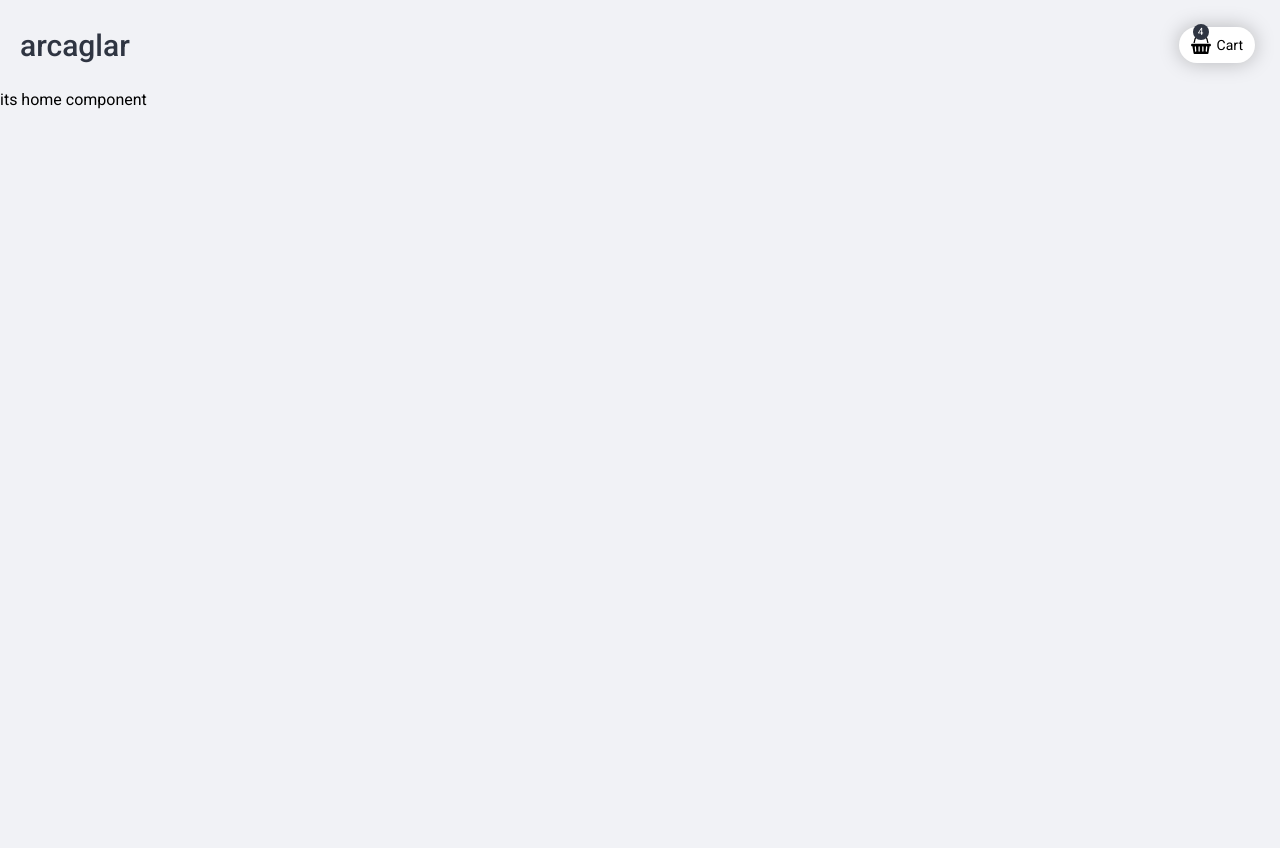
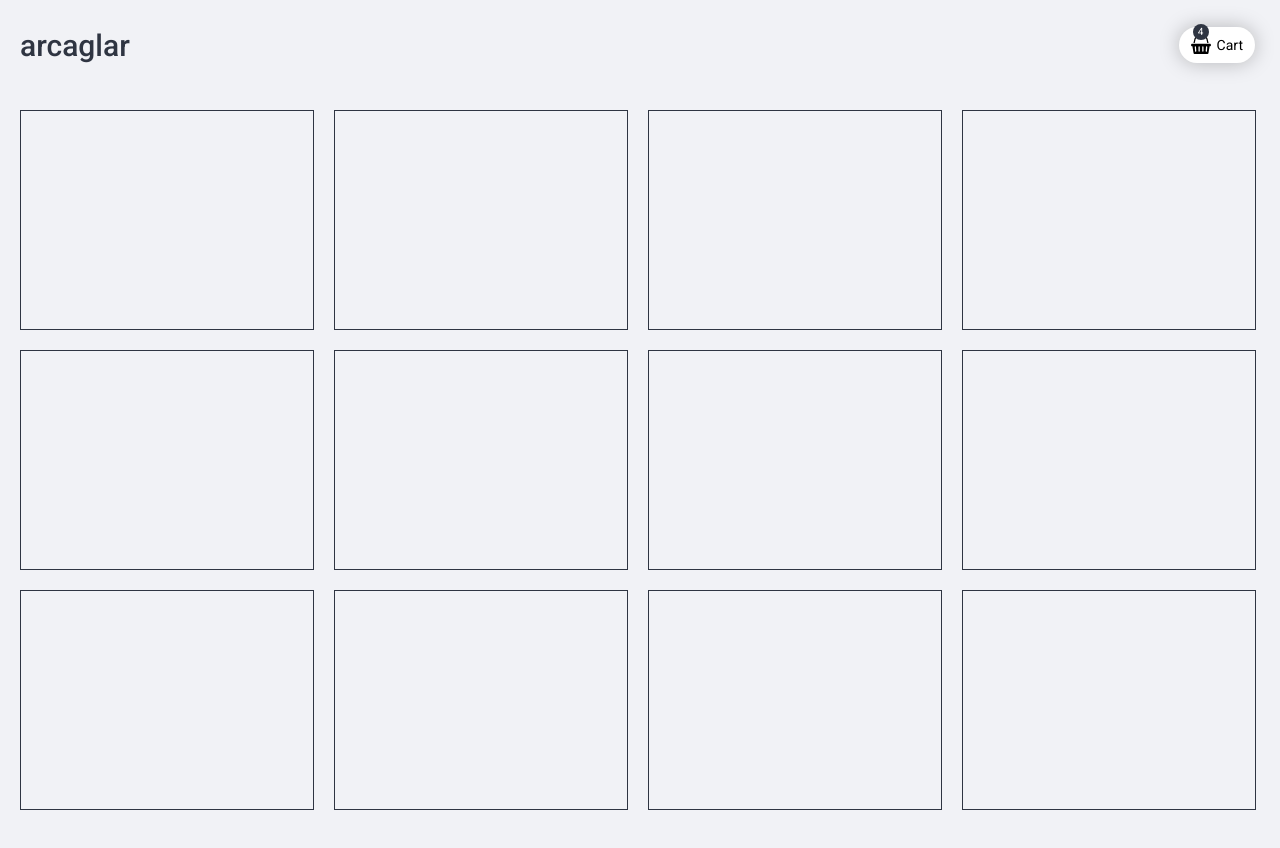
Before and after one commit to arcaglar/basket, a Vue app: page / in a window 1280 px wide. Before the commit the page ends 800 px from the top, so only its background shows below. Built offline with nearby package versions, Linux system fonts and the light colour scheme.

Commit message:
created product list basic grid system 🤪

```diff
--- a/src/assets/stylesheet/style.scss
+++ b/src/assets/stylesheet/style.scss
@@ -1,6 +1,7 @@
 @import url("https://fonts.googleapis.com/css?family=Roboto:300,400,500,700&display=swap");
 @import "reset";
 @import "header";
+@import "views/home";
 
 :root {
   --background-color: #f1f2f6;
--- /dev/null
+++ b/src/assets/stylesheet/views/home.scss
@@ -0,0 +1,18 @@
+.item-list {
+  width: 100%;
+  float: left;
+  padding: 20px;
+
+  &__item {
+    width: calc(25% - 16px);
+    height: 220px;
+    float: left;
+    margin-right: 20px;
+    margin-bottom: 20px;
+    border: 1px solid var(--template-brand-color);
+
+    &:nth-child(4n + 4) {
+      margin-right: 0;
+    }
+  }
+}
--- a/src/views/Home.vue
+++ b/src/views/Home.vue
@@ -1,7 +1,9 @@
 <template>
   <div>
     <Header />
-    <div class="home">its home component</div>
+    <ul class="item-list">
+      <li class="item-list__item" v-for="(item, key) in 12" :key="key"></li>
+    </ul>
   </div>
 </template>
 
```
